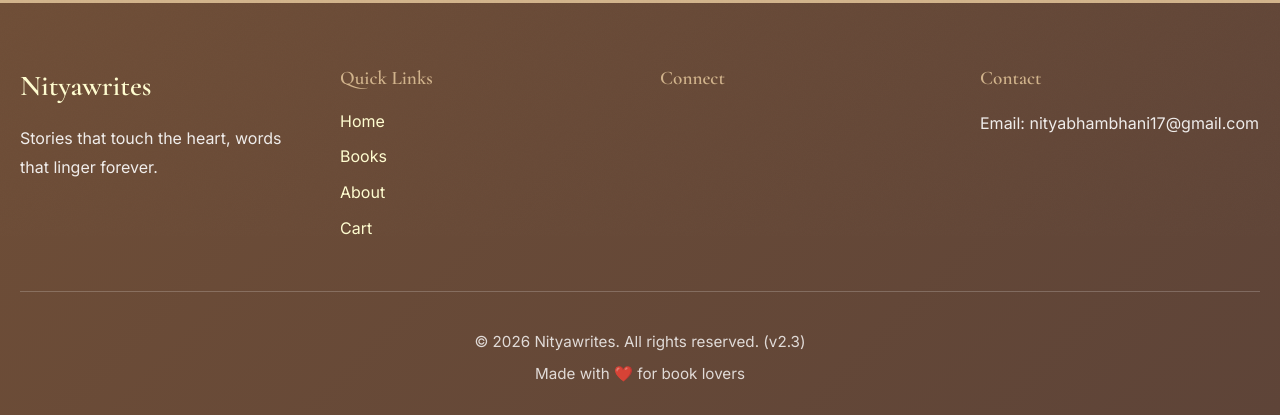
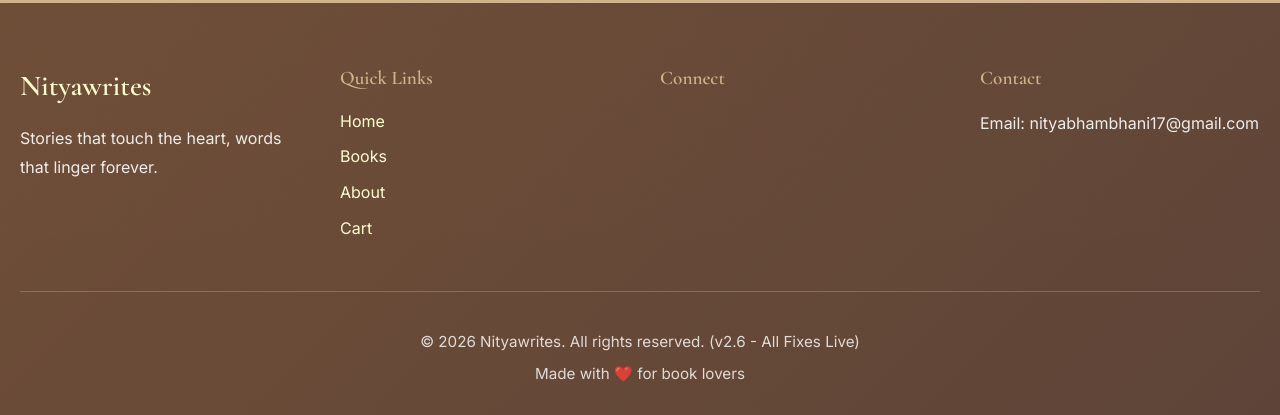
Before and after one commit to Vasucr01/nityawrites17, a Django app: page /cart/ in a window 1280 px wide. Shown: the part 564-979 px from the top of the page. Run offline with Django 5.2, Linux system fonts and the light colour scheme; data that the repository does not hold is empty.

Commit message:
Update version to v2.6 - verify all fixes are live

```diff
--- a/store/templates/store/base.html
+++ b/store/templates/store/base.html
@@ -89,7 +89,7 @@
     </div>
 
     <div class="footer-bottom">
-      <p>© 2026 Nityawrites. All rights reserved. (v2.3)</p>
+      <p>© 2026 Nityawrites. All rights reserved. (v2.6 - All Fixes Live)</p>
       <p>Made with ❤️ for book lovers</p>
     </div>
   </footer>
```
